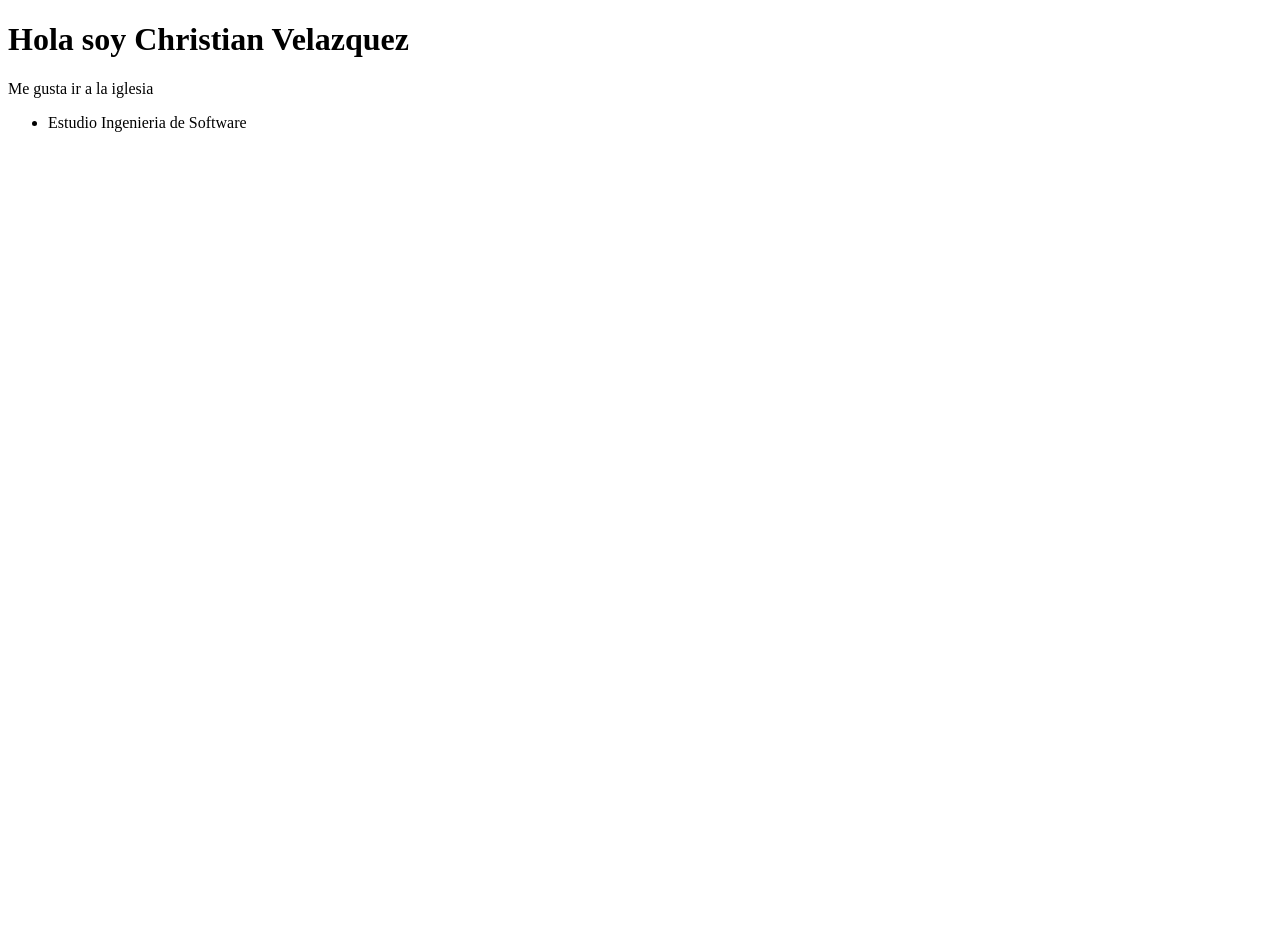
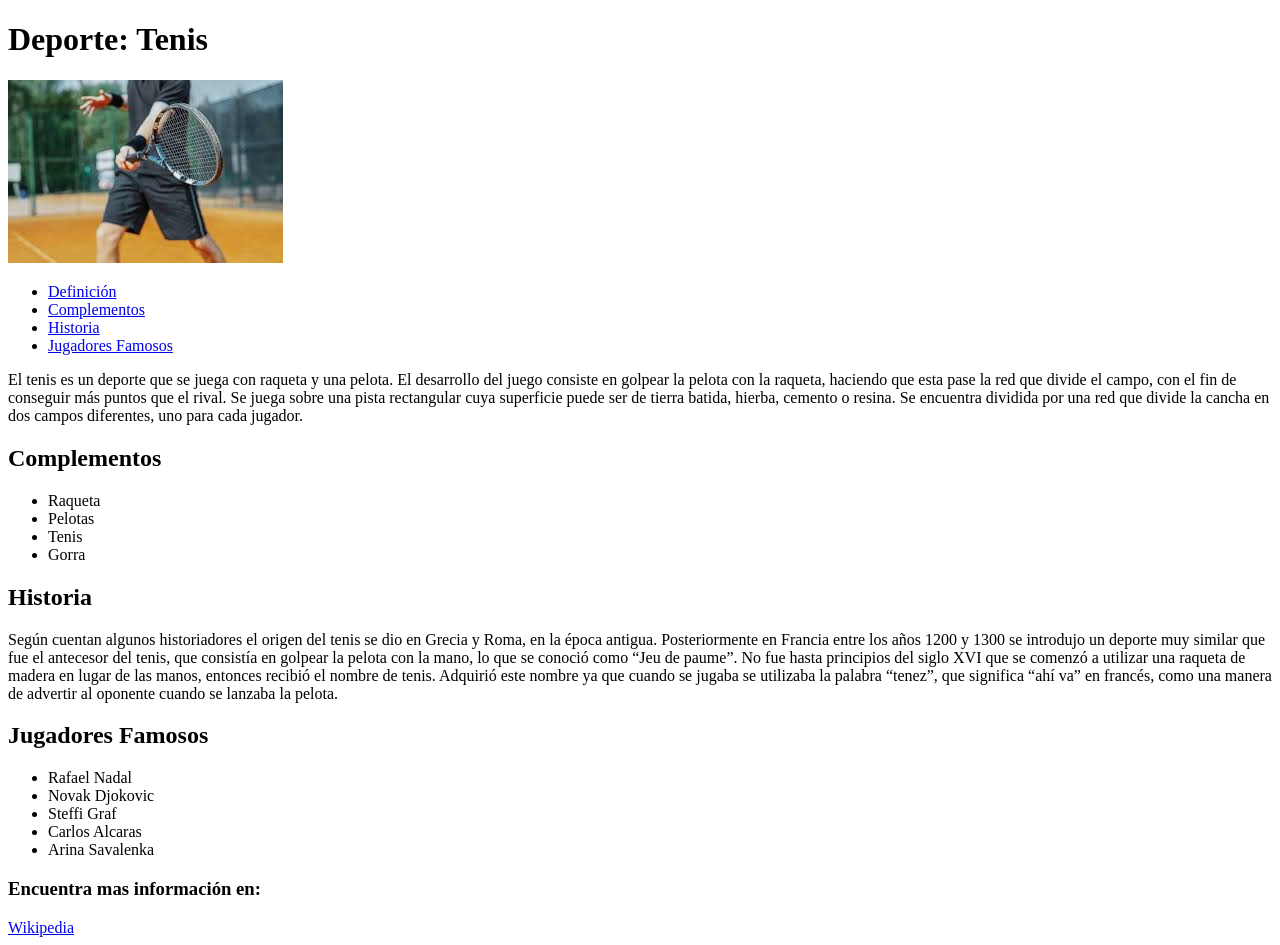
Before and after one commit to Cvelazquez3/PaginaWeb-Dev.github.io, a plain HTML site: page index.html in a window 1280 px wide. Before the commit the page ends 800 px from the top, so only its background shows below. Drawn offline with Linux system fonts and the light colour scheme.

Commit message:
Avance de mi página (tenis)

```diff
--- a/index.html
+++ b/index.html
@@ -3,15 +3,62 @@
 <head>
     <meta charset="UTF-8">
     <meta name="viewport" content="width=device-width, initial-scale=1.0">
-    <title>Document</title>
+    <title>Tenis</title>
 </head>
 <body>
-    <title>Hello World</title>
-    <h1>Hola soy Christian Velazquez</h1>
-    <p>Me gusta ir a la iglesia</p>
-    <ul>
-        <li> Estudio Ingenieria de Software</li>
-    </ul>
+    <header>
+        <h1>Deporte: Tenis</h1>
+        <img src="img/Tenis.jpg" alt="Imagen aluciva al Deporte">
+        <nav>
+            <!--navegación interna-->
+            <ul>
+                <li><a href="#definicion">Definición</a></li>
+                <li><a href="#complementos">Complementos</a></li>
+                <li><a href="#historia">Historia</a>
+                <li><a href="#jugadores">Jugadores Famosos</a></li>
+            </ul>
+        </nav>
 
+    </header>
+    <main>
+        <section id="definicion">
+            <p>El tenis es un deporte que se juega con raqueta y una pelota. El desarrollo del juego consiste en golpear la pelota con la raqueta, haciendo que esta pase la red que divide el campo, con el fin de conseguir más puntos que el rival.
+
+                Se juega sobre una pista rectangular cuya superficie puede ser de tierra batida, hierba, cemento o resina. Se encuentra dividida por una red que divide la cancha en dos campos diferentes, uno para cada jugador.</p>
+        </section>
+    <section id="complementos">
+        <h2>Complementos</h2>
+        <!--Ésta es una lista desordenada-->
+        <ul>
+            <li>Raqueta</li>
+            <li>Pelotas</li>
+            <li>Tenis</li>
+            <li>Gorra</li>
+        </ul>
+    </section>
+    <section id="historia">
+        <h2>Historia</h2>
+        <p>Según cuentan algunos historiadores el origen del tenis se dio en Grecia y Roma, en la época antigua. Posteriormente en Francia entre los años 1200 y 1300 se introdujo un deporte muy similar que fue el antecesor del tenis, que consistía en golpear la pelota con la mano, lo que se conoció como “Jeu de paume”.
+
+            No fue hasta principios del siglo XVI que se comenzó a utilizar una raqueta de madera en lugar de las manos, entonces recibió el nombre de tenis. Adquirió este nombre ya que cuando se jugaba se utilizaba la palabra “tenez”, que significa “ahí va” en francés, como una manera de advertir al oponente cuando se lanzaba la pelota.</p>
+    </section>
+    <section id="jugadores">
+        <h2>Jugadores Famosos</h2>
+        <!--Ésta es una lista desordenada-->
+        <ul>
+            <li>Rafael Nadal</li>
+            <li>Novak Djokovic</li>
+            <li>Steffi Graf</li>
+            <li>Carlos Alcaras</li>
+            <li>Arina Savalenka</li>
+        </ul>
+    </section>
+</main>
+   <!--Pie de página-->
+   <footer>
+        <h3>Encuentra mas información en:</h3>
+        <!--Ésta es una etiquta de enlace-->
+        <a href="https://es.wikipedia.org/wiki/Tenis" target="_blank">Wikipedia</a>
+   </footer>
 </body>
 </html>
```
Also changed, not shown: img/Tenis.jpg (added), main.js (added), style.css (added).
